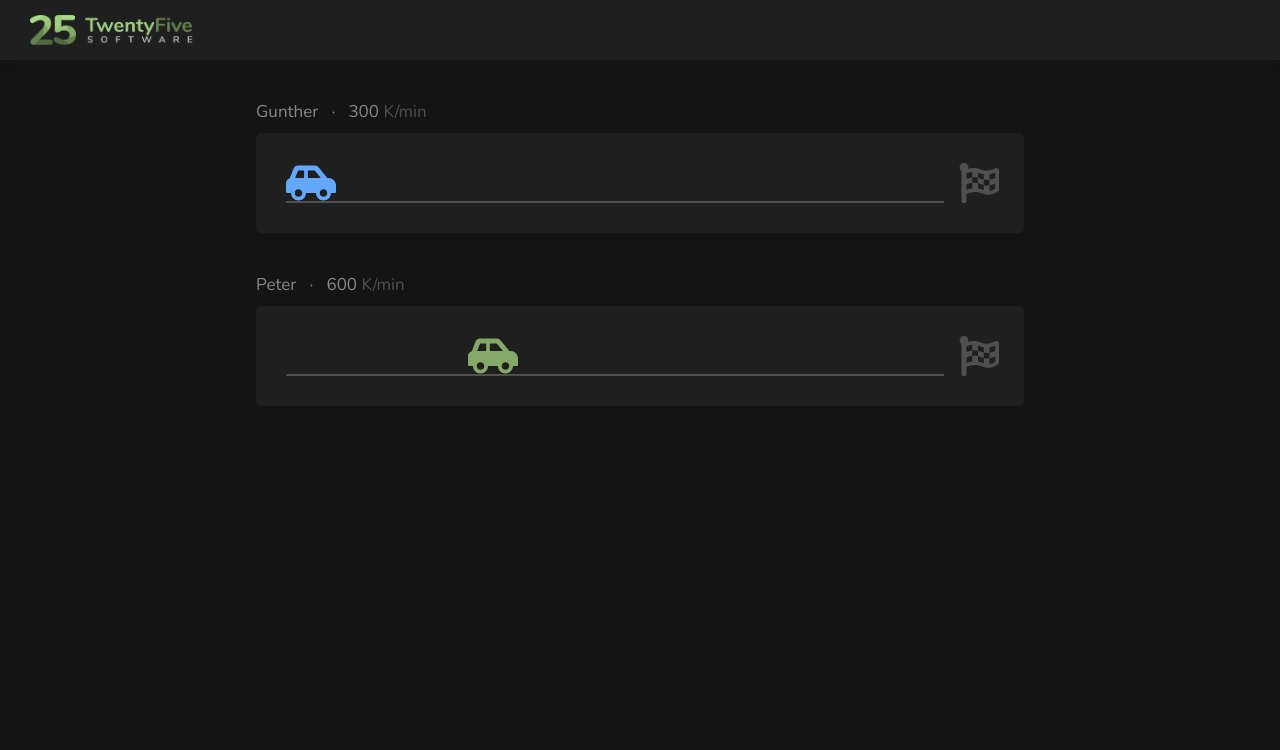
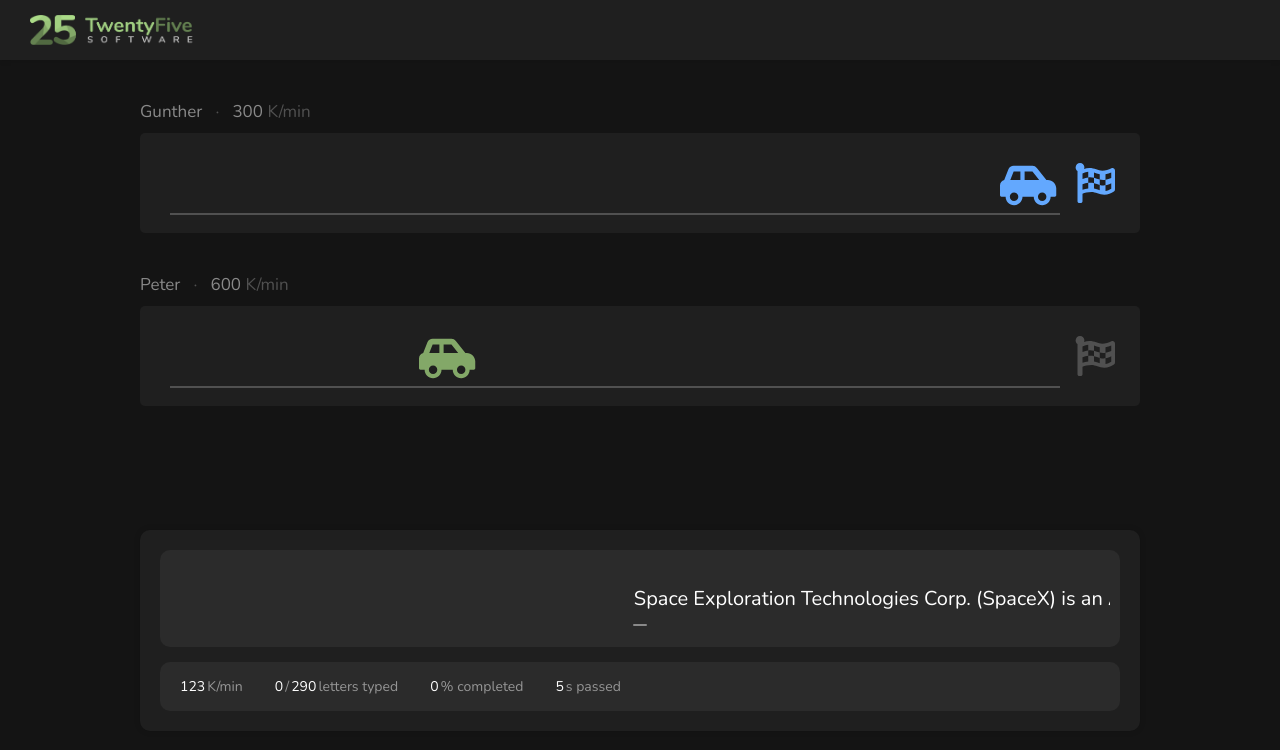
Before and after one commit to TwentyFiveSoftware/typerace, a React (Create React App) app: page / in a window 1280 px wide. Shown: the top 750 px of the page. Built offline with nearby package versions, Linux system fonts and the light colour scheme; no server answers.

Commit message:
add progress info container

```diff
--- a/src/components/Game.tsx
+++ b/src/components/Game.tsx
@@ -1,15 +1,44 @@
-import React from 'react';
+import React, { useEffect, useState } from 'react';
 import styles from '../styles/Game.module.scss';
+import ProgressInfoContainer from './ProgressInfoContainer';
+import { ProgressInfo } from '../type/ProgressInfo';
 import UserDiagram from './UserDiagram';
 
 const Game = () => {
+    const progressInfo: ProgressInfo = {
+        text:
+            'Space Exploration Technologies Corp. (SpaceX) is an American aerospace manufacturer and space transportation services company headquartered in Hawthorne, California. It was founded in 2002 by Elon Musk with the goal of reducing space transportation costs to enable the colonization of Mars.',
+        currentTextPosition: 0,
+        timePassed: 5,
+        typingSpeed: 123,
+    };
+
+    const [currentTextPosition, setCurrentTextPosition] = useState<number>(0);
+
+    useEffect(() => {
+        const onKeyDown = (e: KeyboardEvent) => {
+            if (progressInfo.text[currentTextPosition] === e.key) {
+                setCurrentTextPosition(currentTextPosition + 1);
+            }
+        };
+
+        window.addEventListener('keydown', onKeyDown);
+
+        return () => {
+            window.removeEventListener('keydown', onKeyDown);
+        };
+    }, [currentTextPosition, progressInfo.text]);
+
     return (
         <div className={styles.game}>
             <div className={styles.playerSpace}>
-                <UserDiagram username="Gunther" speed={300} progress={.0} color="#63A8FE"/>
-                <UserDiagram username="Peter" speed={600} progress={.3} color="#83A868"/>
+                <UserDiagram username={'Gunther'} speed={300} progress={1} color={'#63A8FE'} />
+                <UserDiagram username={'Peter'} speed={600} progress={0.3} color={'#83A868'} />
             </div>
-            <div className={styles.inputSpace}></div>
+
+            <div className={styles.progressInfoSpace}>
+                <ProgressInfoContainer {...progressInfo} currentTextPosition={currentTextPosition} />
+            </div>
         </div>
     );
 };
--- /dev/null
+++ b/src/components/ProgressInfoContainer.tsx
@@ -0,0 +1,46 @@
+import React, { FunctionComponent } from 'react';
+import styles from '../styles/ProgressInfoContainer.module.scss';
+import { ProgressInfo } from '../type/ProgressInfo';
+
+const ProgressInfoContainer: FunctionComponent<ProgressInfo> = ({
+    text,
+    currentTextPosition,
+    typingSpeed,
+    timePassed,
+}) => {
+    return (
+        <section className={styles.container}>
+            <div className={styles.top}>
+                <div className={styles.table}>
+                    <span className={styles.text__light}>
+                        <div>{text.substring(0, currentTextPosition)}</div>
+                    </span>
+                    <span className={styles.text}>{text[currentTextPosition]}</span>
+                    <span className={styles.text}>{text.substring(currentTextPosition + 1)}</span>
+                </div>
+            </div>
+            <div className={styles.bottom}>
+                <div>
+                    <span className={styles.text}>{typingSpeed}</span>
+                    <span className={styles.text__light}>K/min</span>
+                </div>
+                <div>
+                    <span className={styles.text}>{currentTextPosition}</span>
+                    <span className={styles.text__light}>/</span>
+                    <span className={styles.text}>{text.length}</span>
+                    <span className={styles.text__light}>letters typed</span>
+                </div>
+                <div>
+                    <span className={styles.text}>{Math.floor((currentTextPosition * 100) / text.length)}</span>
+                    <span className={styles.text__light}>% completed</span>
+                </div>
+                <div>
+                    <span className={styles.text}>{timePassed}</span>
+                    <span className={styles.text__light}>s passed</span>
+                </div>
+            </div>
+        </section>
+    );
+};
+
+export default ProgressInfoContainer;
--- /dev/null
+++ b/src/styles/ProgressInfoContainer.module.scss
@@ -0,0 +1,113 @@
+.container {
+    width: 100rem;
+    max-width: 100%;
+    padding: 2rem;
+    border-radius: 1rem;
+    background: var(--color-main);
+    box-shadow: var(--shadow);
+    overflow: hidden;
+
+    display: grid;
+    grid-template-rows: max-content max-content;
+    gap: 1.5rem;
+}
+
+.top {
+    background-color: var(--color-main-light);
+    border-radius: 1rem;
+    padding: 3.5rem 1rem;
+    position: relative;
+    overflow: hidden;
+    font-size: 2rem;
+
+    &::after {
+        content: '';
+        position: absolute;
+        left: 50%;
+        width: 1.4rem;
+        height: 0.2rem;
+        background-color: var(--color-light-gray);
+        border-radius: 1rem;
+        bottom: 22%;
+        transform: translateX(-50%);
+    }
+}
+
+.bottom {
+    background-color: var(--color-main-light);
+    border-radius: 1rem;
+    padding: 1.5rem 2rem;
+    display: flex;
+    gap: 3rem;
+    font-size: 1.4rem;
+
+    span {
+        margin-right: 0.2rem;
+    }
+}
+
+.textWrapperLeft {
+    width: 48%;
+    left: 1%;
+    position: absolute;
+    overflow: hidden;
+    transform: translateY(-50%);
+
+    p {
+        float: right;
+    }
+}
+
+.textWrapperCenter {
+    width: max-content;
+    left: 50%;
+    position: absolute;
+    overflow: hidden;
+    transform: translate(-50%, -50%);
+}
+
+.textWrapperRight {
+    width: 48%;
+    left: 51%;
+    position: absolute;
+    overflow: hidden;
+    transform: translateY(-50%);
+}
+
+.text {
+    color: var(--color-text);
+    white-space: nowrap;
+}
+
+.text__light {
+    @extend .text;
+
+    color: var(--color-text-light);
+}
+
+.space {
+    width: 0.5rem;
+    display: inline-block;
+}
+
+.table {
+    display: grid;
+    grid-template-columns: 1fr max-content 1fr;
+
+    span {
+        white-space: pre;
+        display: inline-block;
+        min-width: 0;
+        overflow: hidden;
+
+        &:first-child  {
+            overflow: hidden;
+            text-align: right;
+
+            div {
+                float: right;
+            }
+        }
+    }
+
+}
--- a/src/styles/UserDiagram.module.scss
+++ b/src/styles/UserDiagram.module.scss
@@ -1,39 +1,47 @@
 .container {
     margin: 2rem 0 2rem 0;
 }
+
 .userInfoRow {
     display: flex;
     justify-content: start;
     margin-bottom: 1rem;
 }
+
 .lighterText {
     font-size: 1.7rem;
     color: var(--color-dark-gray);
 }
+
 .lightText {
     font-size: 1.7rem;
     color: var(--color-light-gray);
 }
+
 .diagramContainer {
     background: var(--color-main);
     height: 100px;
-    width: 60vw;
     border-radius: 0.5rem;
 }
+
 .userInfoRowSpacer {
     font-size: 1.7rem;
-    color: var(--color-light-gray);
+    color: var(--color-dark-gray);
     width: 3rem;
     text-align: center;
 }
+
 .diagramContainer {
     padding: 3rem;
     display: flex;
 }
+
 .diagramRoad {
     border-bottom: .2rem solid var(--color-dark-gray);
     width: calc(100% - 5rem);
+    padding-bottom: 5rem;
 }
+
 .diagramFlag {
     width: 5rem;
     padding: 0 0 0 1.5rem;
@@ -41,16 +49,20 @@
     display: flex;
     justify-content: start;
 }
+
 .useableRoad {
-    width: calc(100% - 5.1rem);
+    width: calc(100% - 6rem);
 }
+
 .flagIcon {
     color: var(--color-dark-gray);
     font-size: 4rem;
 }
+
 .carBox {
     transition: all .8s;
 }
+
 .carIcon {
-    font-size: 4rem;
+    font-size: 4.5rem;
 }
--- /dev/null
+++ b/src/type/ProgressInfo.ts
@@ -0,0 +1,6 @@
+export interface ProgressInfo {
+    text: string;
+    currentTextPosition: number;
+    typingSpeed: number;
+    timePassed: number;
+}
```
